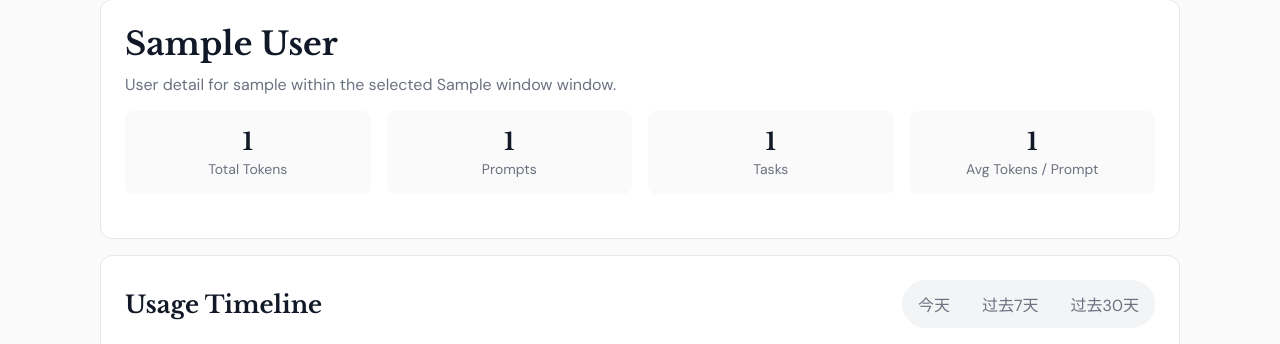
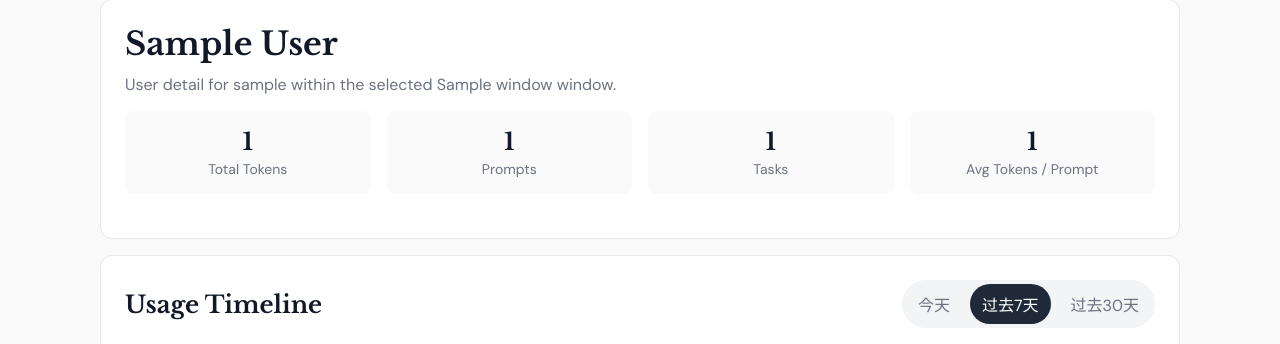
Before and after one commit to susu3621/TokenLeague, a Python web app: template service/templates/user_detail.html in a window 1280 px wide. Shown: the part 79-423 px from the top of the page. Run offline with Jinja, Linux system fonts and the light colour scheme; the template is opened without the code that fills it: most values are stand-ins (such as "Sample title", 1, 10 or a date in 2020).

Commit message:
Fix user detail selector bootstrap state

```diff
--- a/service/templates/user_detail.html
+++ b/service/templates/user_detail.html
@@ -72,6 +72,7 @@
 {% endblock %}
 
 {% block content %}
+{% set timeline_selector_window = window if window in ['today', 'week', 'month'] else 'week' %}
 <section class="stack">
     <div class="card">
         <h1 class="hero-title">{{ stats.user.display_name }}</h1>
@@ -100,10 +101,10 @@
     <div class="card">
         <div class="section-header">
             <h2>Usage Timeline</h2>
-            <div class="timeline-range" aria-label="Timeline range selector" data-user-detail-window-selector="{{ window }}">
-                <button type="button" class="timeline-range-button{% if window == 'today' %} is-active{% endif %}" data-user-detail-window-option="today">今天</button>
-                <button type="button" class="timeline-range-button{% if window == 'week' %} is-active{% endif %}" data-user-detail-window-option="week">过去7天</button>
-                <button type="button" class="timeline-range-button{% if window == 'month' %} is-active{% endif %}" data-user-detail-window-option="month">过去30天</button>
+            <div class="timeline-range" aria-label="Timeline range selector" data-user-detail-window-selector="{{ timeline_selector_window }}">
+                <button type="button" class="timeline-range-button{% if timeline_selector_window == 'today' %} is-active{% endif %}" data-user-detail-window-option="today">今天</button>
+                <button type="button" class="timeline-range-button{% if timeline_selector_window == 'week' %} is-active{% endif %}" data-user-detail-window-option="week">过去7天</button>
+                <button type="button" class="timeline-range-button{% if timeline_selector_window == 'month' %} is-active{% endif %}" data-user-detail-window-option="month">过去30天</button>
             </div>
         </div>
         <div class="chart-container">
@@ -220,7 +221,7 @@
 <script>
 (function() {
     const userId = {{ stats.user.id }};
-    const currentWindow = '{{ window }}';
+    let currentWindow = '{{ window }}';
     let timelineChart = null;
     const timelineColorCache = new Map();
 
@@ -411,6 +412,11 @@
         });
 
     function setTimelineWindow(windowValue) {
+        currentWindow = windowValue;
+        const selector = document.querySelector('[data-user-detail-window-selector]');
+        if (selector) {
+            selector.dataset.userDetailWindowSelector = windowValue;
+        }
         document.querySelectorAll('[data-user-detail-window-option]').forEach(button => {
             button.classList.toggle('is-active', button.dataset.userDetailWindowOption === windowValue);
         });
@@ -474,7 +480,6 @@
     }
 
     function fetchTimeline(windowValue) {
-        setTimelineWindow(windowValue);
         const granularity = windowValue === 'today' ? 'hour' : 'day';
         fetch(`/api/users/${userId}/timeline?window=${windowValue}&granularity=${granularity}`)
         .then(r => r.json())
@@ -531,7 +536,8 @@
 
     document.querySelectorAll('[data-user-detail-window-option]').forEach(button => {
         button.addEventListener('click', () => {
-            fetchTimeline(button.dataset.userDetailWindowOption);
+            setTimelineWindow(button.dataset.userDetailWindowOption);
+            fetchTimeline(currentWindow);
         });
     });
 
```
Also changed, not shown: service/tests/test_token_league.py (+21 -4 lines).
